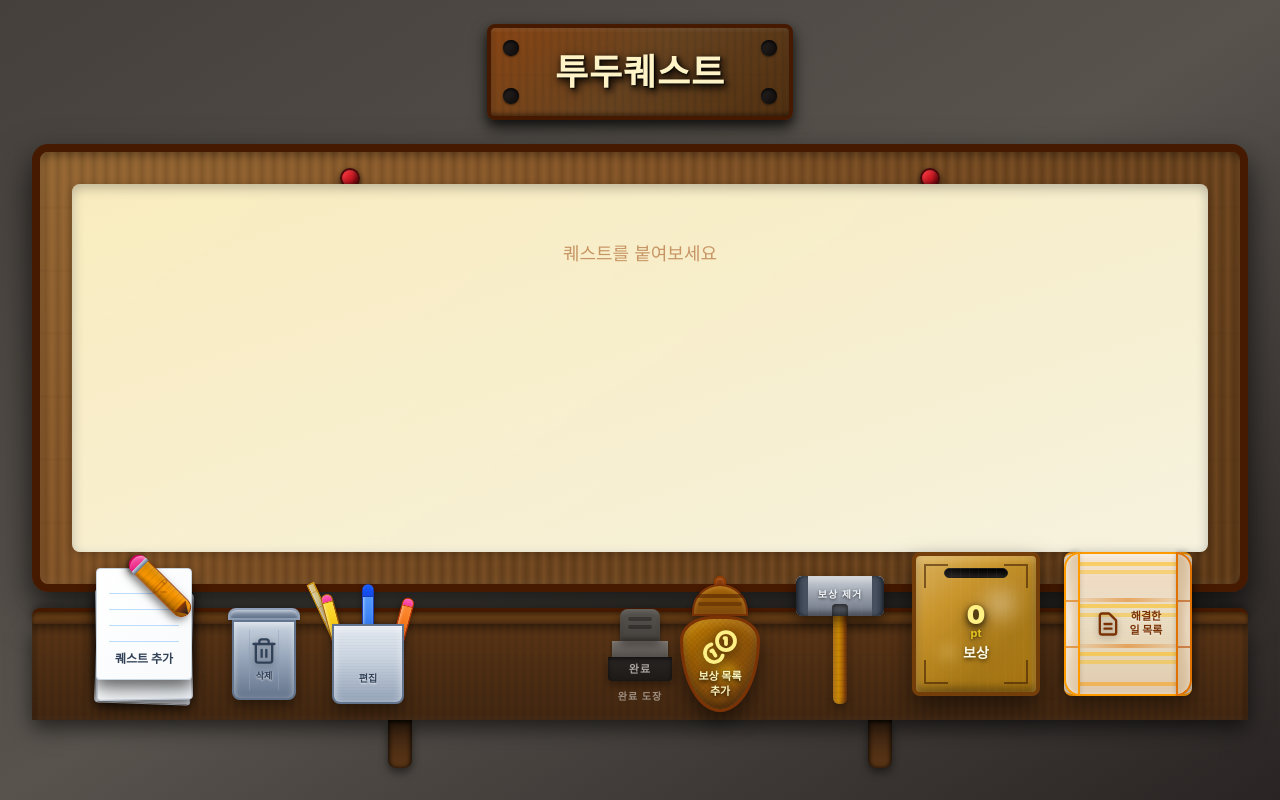
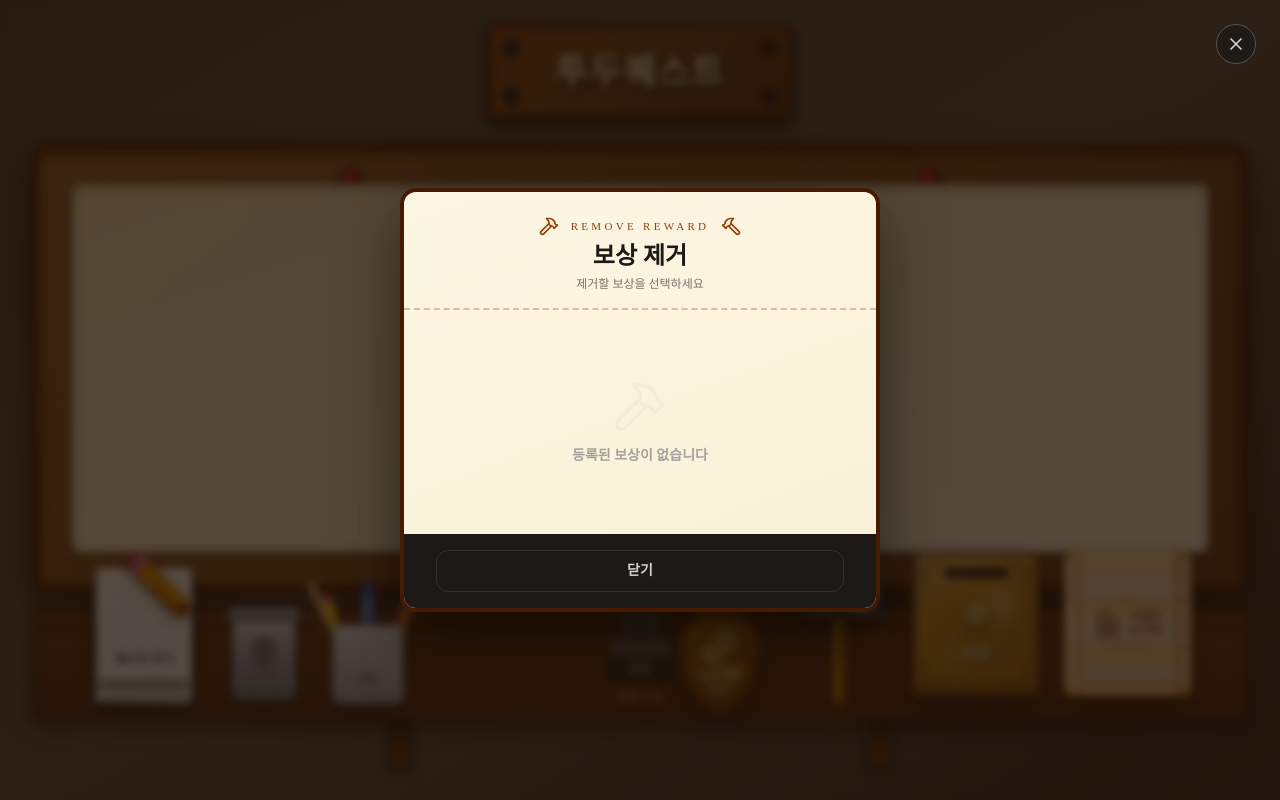
Before and after one commit to eueuehshsj/LIFERPG, a React (Vite) app: page / in a window 1280 px wide. Both pictures are taken after a click on the button "보상 제거". Built offline with nearby package versions, Linux system fonts and the light colour scheme.

Commit message:
[STEP 10] RemoveRewardModal (보상 제거 모달) 구현 (close #59)
Co-Authored-By: Claude Sonnet 4.6 <noreply@anthropic.com>

```diff
--- a/src/app/App.tsx
+++ b/src/app/App.tsx
@@ -4,6 +4,7 @@ import AddTaskModal from './components/AddTaskModal';
 import AddRewardModal from './components/AddRewardModal';
 import RewardClaimModal from './components/RewardClaimModal';
 import CompletedTasksModal from './components/CompletedTasksModal';
+import RemoveRewardModal from './components/RemoveRewardModal';
 
 interface Task {
   id: number;
@@ -62,6 +63,10 @@ export default function App() {
 
   const handleClaim = (reward: Reward) => {
     setSpentPoints((prev) => prev + reward.points);
+  };
+
+  const handleRemoveReward = (id: number) => {
+    setRewards((prev) => prev.filter((r) => r.id !== id));
   };
 
   return (
@@ -357,6 +362,15 @@ export default function App() {
           </div>
         </div>
       </div>
+
+      {/* RemoveRewardModal */}
+      {showRemoveRewardModal && (
+        <RemoveRewardModal
+          onClose={() => setShowRemoveRewardModal(false)}
+          onRemove={handleRemoveReward}
+          rewards={rewards}
+        />
+      )}
 
       {/* CompletedTasksModal */}
       {showCompletedModal && (
--- /dev/null
+++ b/src/app/components/RemoveRewardModal.tsx
@@ -0,0 +1,159 @@
+import { useState } from 'react';
+import { X, Hammer, Trash2 } from 'lucide-react';
+
+interface Reward {
+  id: number;
+  name: string;
+  points: number;
+  description: string;
+}
+
+interface Props {
+  onClose: () => void;
+  onRemove: (id: number) => void;
+  rewards: Reward[];
+}
+
+export default function RemoveRewardModal({ onClose, onRemove, rewards }: Props) {
+  const [confirmId, setConfirmId] = useState<number | null>(null);
+
+  const handleRemove = (id: number) => {
+    onRemove(id);
+    setConfirmId(null);
+  };
+
+  return (
+    <div
+      className="fixed inset-0 flex items-center justify-center z-50"
+      style={{ background: 'rgba(30,15,5,0.75)', backdropFilter: 'blur(4px)' }}
+      onClick={(e) => e.target === e.currentTarget && onClose()}
+    >
+      <button
+        onClick={onClose}
+        className="absolute top-6 right-6 w-10 h-10 rounded-full flex items-center justify-center border border-stone-600 hover:bg-stone-700 transition-colors"
+        style={{ background: 'rgba(28,25,23,0.8)' }}
+      >
+        <X className="w-5 h-5 text-stone-300" />
+      </button>
+
+      <div
+        className="w-[480px] rounded-2xl border-4 border-amber-950 overflow-hidden flex flex-col"
+        style={{
+          background: 'linear-gradient(160deg, #fdf6e3, #faf0d7)',
+          boxShadow: '0 24px 64px rgba(0,0,0,0.5)',
+          maxHeight: '80vh',
+        }}
+      >
+        {/* 헤더 */}
+        <div className="px-8 pt-6 pb-4 border-b-2 border-dashed border-amber-800/30 shrink-0">
+          <div className="flex items-center justify-center gap-3 mb-1">
+            <Hammer className="w-5 h-5 text-amber-800" />
+            <span style={{ fontFamily: 'serif', fontSize: '11px', color: '#92400e', letterSpacing: '0.3em' }}>
+              REMOVE REWARD
+            </span>
+            <Hammer className="w-5 h-5 text-amber-800 scale-x-[-1]" />
+          </div>
+          <div className="text-center">
+            <div className="font-black text-2xl" style={{ fontFamily: 'serif', color: '#1c1917' }}>
+              보상 제거
+            </div>
+            <div className="text-stone-500 text-xs mt-1" style={{ fontFamily: 'serif' }}>
+              제거할 보상을 선택하세요
+            </div>
+          </div>
+        </div>
+
+        {/* 목록 */}
+        <div className="flex-1 overflow-y-auto px-8 py-5">
+          {rewards.length === 0 ? (
+            <div className="flex flex-col items-center justify-center py-12 gap-3">
+              <Hammer className="w-14 h-14 text-stone-300" strokeWidth={1.5} style={{ opacity: 0.2 }} />
+              <p className="text-stone-400 font-bold text-sm text-center" style={{ fontFamily: 'serif' }}>
+                등록된 보상이 없습니다
+              </p>
+            </div>
+          ) : (
+            <div className="flex flex-col gap-3">
+              {rewards.map((r) =>
+                confirmId === r.id ? (
+                  /* 삭제 확인 상태 */
+                  <div
+                    key={r.id}
+                    className="rounded-xl p-4"
+                    style={{ border: '2px solid #ef4444', background: 'rgba(254,242,242,0.8)' }}
+                  >
+                    <p className="font-black text-red-700 text-sm mb-0.5" style={{ fontFamily: 'serif' }}>
+                      "{r.name}"을 제거할까요?
+                    </p>
+                    <p className="text-red-500 text-xs mb-3" style={{ fontFamily: 'serif' }}>
+                      이 작업은 되돌릴 수 없습니다.
+                    </p>
+                    <div className="flex gap-2">
+                      <button
+                        onClick={() => setConfirmId(null)}
+                        className="flex-1 py-2 rounded-lg border-2 border-stone-300 text-stone-600 hover:bg-stone-50 transition-colors font-bold text-sm"
+                        style={{ fontFamily: 'serif' }}
+                      >
+                        취소
+                      </button>
+                      <button
+                        onClick={() => handleRemove(r.id)}
+                        className="flex-1 py-2 rounded-lg font-black text-sm text-white transition-all"
+                        style={{
+                          fontFamily: 'serif',
+                          background: 'linear-gradient(135deg, #dc2626, #b91c1c)',
+                          boxShadow: '0 4px 12px rgba(220,38,38,0.4)',
+                        }}
+                      >
+                        제거
+                      </button>
+                    </div>
+                  </div>
+                ) : (
+                  /* 일반 항목 */
+                  <div
+                    key={r.id}
+                    className="flex items-center gap-3 px-4 py-3 rounded-xl"
+                    style={{ background: 'rgba(255,255,255,0.6)', border: '1px solid rgba(180,150,80,0.25)' }}
+                  >
+                    <div className="flex-1 min-w-0">
+                      <div className="font-bold text-stone-800 text-sm" style={{ fontFamily: 'serif' }}>
+                        {r.name}
+                      </div>
+                      {r.description && (
+                        <div className="text-stone-500 text-xs mt-0.5 line-clamp-1" style={{ fontFamily: 'serif' }}>
+                          {r.description}
+                        </div>
+                      )}
+                    </div>
+                    <span className="font-black text-amber-700 text-sm shrink-0" style={{ fontFamily: 'serif' }}>
+                      {r.points}pt
+                    </span>
+                    <button
+                      onClick={() => setConfirmId(r.id)}
+                      className="shrink-0 w-8 h-8 rounded-lg flex items-center justify-center hover:bg-red-50 transition-colors"
+                      style={{ border: '1px solid rgba(220,38,38,0.2)' }}
+                    >
+                      <Trash2 className="w-4 h-4 text-red-400 hover:text-red-600" />
+                    </button>
+                  </div>
+                )
+              )}
+            </div>
+          )}
+        </div>
+
+        {/* 하단 닫기 버튼 */}
+        <div className="shrink-0 px-8 py-4" style={{ background: '#1c1917' }}>
+          <button
+            onClick={onClose}
+            className="w-full py-2.5 rounded-xl font-black text-sm text-stone-300 hover:text-white hover:bg-stone-700 transition-colors"
+            style={{ fontFamily: 'serif', border: '1px solid rgba(255,255,255,0.1)' }}
+          >
+            닫기
+          </button>
+        </div>
+      </div>
+    </div>
+  );
+}
```
